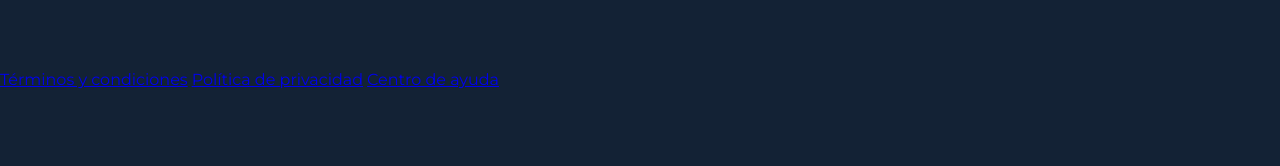
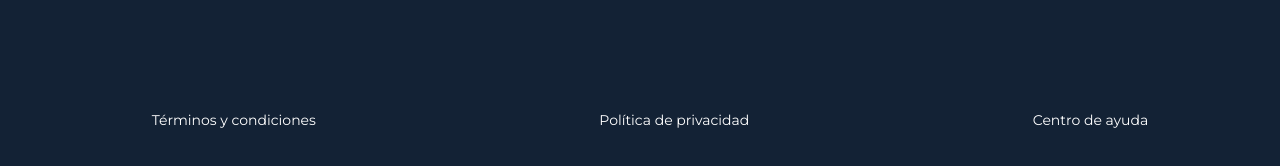
Before and after one commit to afsaa/Finanzas-Saludables-WebApp, a website: page home.html in a window 1280 px wide. Shown: the part 634-800 px from the top of the page. Drawn offline with Linux system fonts and the light colour scheme.

Commit message:
Pasando estilos del footer de css a Sass

```diff
--- a/scss/main.scss
+++ b/scss/main.scss
@@ -72,14 +72,14 @@ body {
 
 .header {
   @include widthAndHeight(100%, 100px);
-  @include flex(none, space-between, none);
+  @include flex(initial, space-between, initial);
 }
 .header__img {
   @include widthAndHeight(250px, 80px);
   margin: 10px 0px 0px 30px;
 }
 .header__menu {
-  @include flex(center, none, none);
+  @include flex(center, initial, initial);
   @include widthAndHeight(auto, 100px);
   margin-right: 30px;
   position: relative;
@@ -209,10 +209,25 @@ body {
 }
 
 ::-webkit-scrollbar {
-  width: 5px;
-  height: 5px;
+  @include widthAndHeight(5px, 5px);
   background-color: $primary-color;
 }
 ::-webkit-scrollbar-thumb {
   background-color: $secondary-color;
 }
+
+.footer {
+  background-color: $primary-color;
+  @include flex(center, space-around, initial);
+  @include widthAndHeight(100%, 100px);
+}
+.footer a {
+  color: $main-text-color;
+  cursor: pointer;
+  font-size: 14px;
+  padding-left: 20px;
+  text-decoration: none;
+}
+.footer a:hover {
+  text-decoration: underline;
+}
```
Also changed, not shown: home.html (+0 -197 lines), css/main.css, 1 other file.
